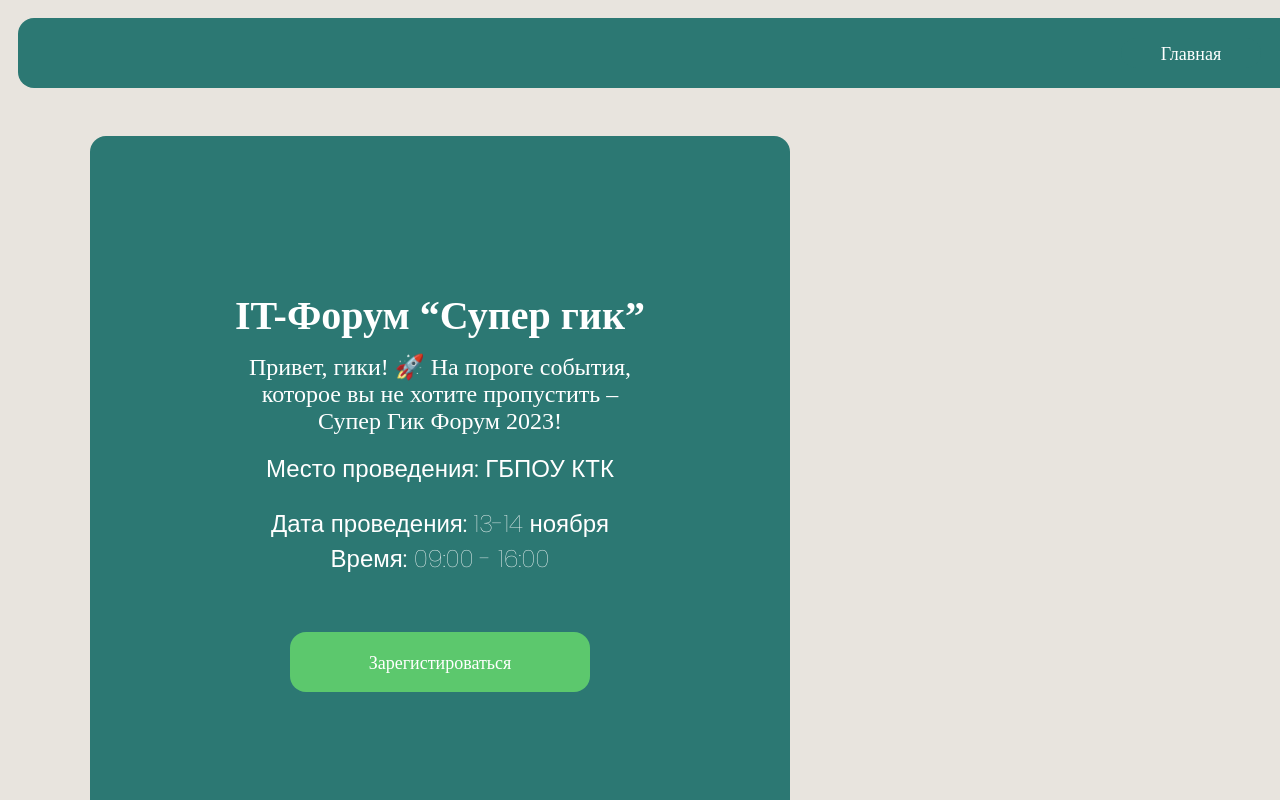
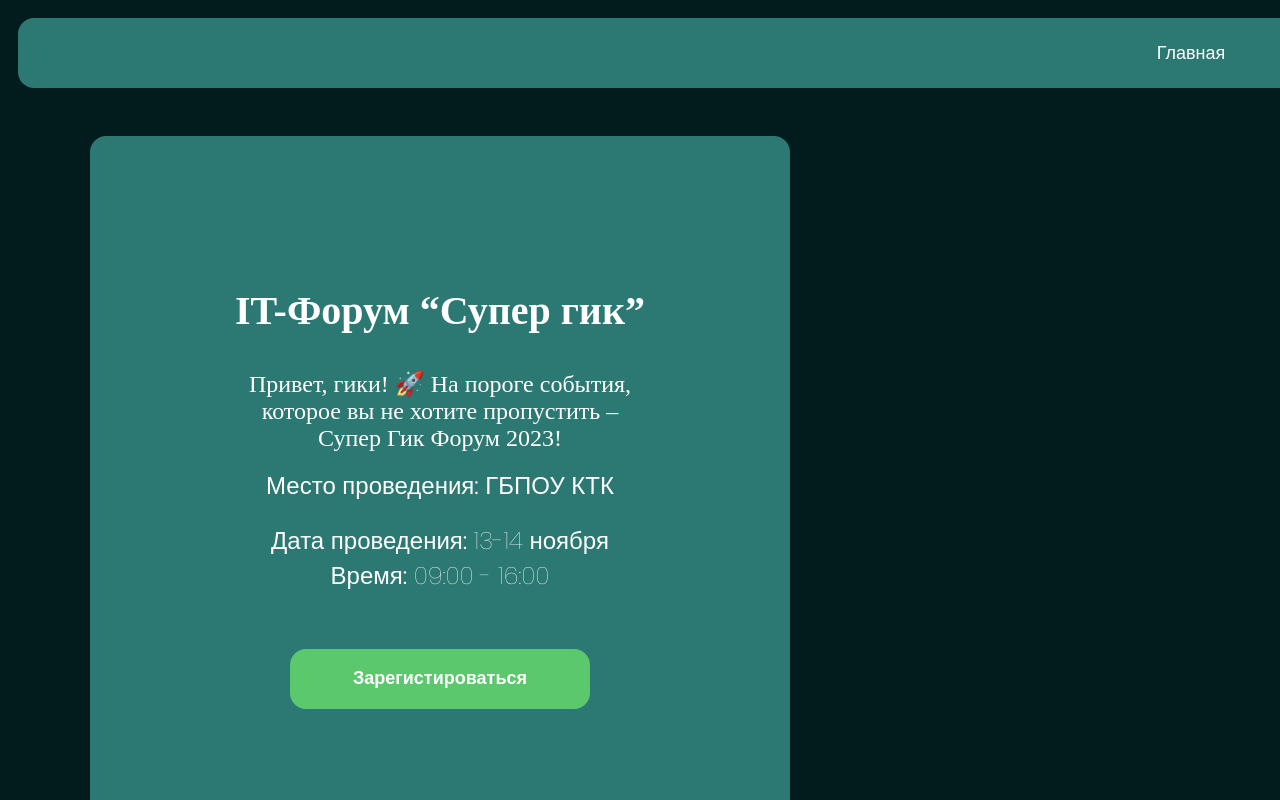
Before and after one commit to soulmatedev/hakaton-landing-registration, a React (Create React App) app: page / in a window 1280 px wide. Shown: the top 800 px of the page. Built offline with nearby package versions, Linux system fonts and the light colour scheme.

Commit message:
Добавляет последние изменения

```diff
--- a/src/index.scss
+++ b/src/index.scss
@@ -15,7 +15,7 @@ body {
   margin: 0;
   padding: 0;
   font-family: 'Poppins', sans-serif;
-  font-weight: 400;
+  font-weight: 100;
   -webkit-font-smoothing: antialiased;
   -moz-osx-font-smoothing: grayscale;
 }
@@ -27,14 +27,14 @@ code {
 
 div#root {
   height: 100vh;
-  background-color: #E8E4DE;
+  background-color: #021C1E;
 }
 
 * {
   margin: 0;
   padding: 0;
   box-sizing: border-box;
-  font-weight: 400;
+  font-weight: 100;
 }
 
 
--- a/src/styles/home-page/__home-block.scss
+++ b/src/styles/home-page/__home-block.scss
@@ -37,7 +37,7 @@
   font-weight: 500;
   line-height: normal;
 
-  margin-top: 14px;
+  margin-top: 36px;
 }
 
 .home-page__home_venue {
@@ -79,5 +79,6 @@
     height: 60px;
     width: 300px;
     border-radius: 16px;
+    font-weight: 600;
   }
 }
--- a/src/styles/ui/button/__header-button.scss
+++ b/src/styles/ui/button/__header-button.scss
@@ -10,7 +10,6 @@
   background: $navbar-background-color;
   -webkit-transition: all 0.5s;
   font-size: 18px;
-  font-family: Poppins;
   font-weight: 400;
 
   &:hover{
--- a/src/styles/ui/button/__primary-button.scss
+++ b/src/styles/ui/button/__primary-button.scss
@@ -1,8 +1,7 @@
 @import "src/styles/variables";
 
 .ui__primary-button {
-	font-family: Poppins;
-	font-weight: 400;
+	font-weight: 100;
 	width: 220px;
 	height: 50px;
 	border: none;
```
